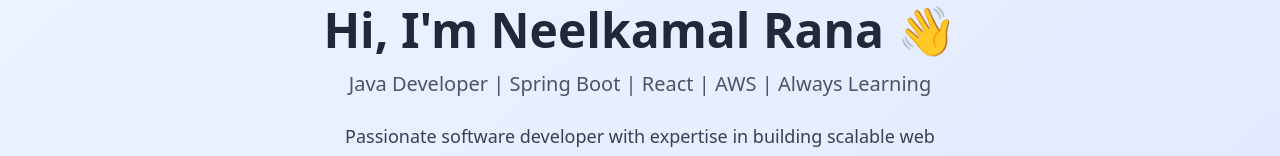
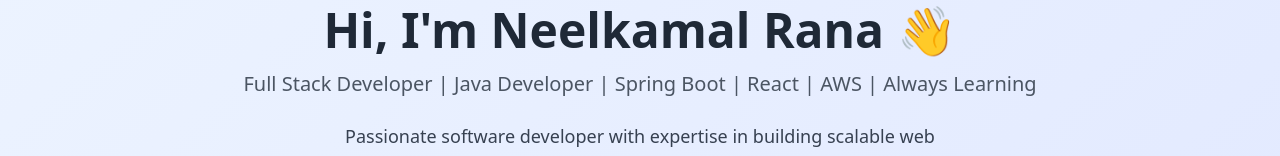
Before and after one commit to neelkamalrana/neelkamalrana.github.io, a React (Create React App) app: page / in a window 1280 px wide. Shown: the part 554-710 px from the top of the page. Built offline with nearby package versions, Linux system fonts and the light colour scheme.

Commit message:
Update personal info in portfolioData.js

```diff
--- a/src/data/portfolioData.js
+++ b/src/data/portfolioData.js
@@ -1,7 +1,7 @@
 // Portfolio Data - Update this file with your information
 export const personalInfo = {
   name: "Neelkamal Rana",
-  title: "Java Developer | Spring Boot | React | AWS | Always Learning",
+  title: "Full Stack Developer | Java Developer | Spring Boot | React | AWS | Always Learning",
   email: "nkrneelkamalrana@gmail.com",
   phone: "+1 (206) 665 4686",
   location: "New York",
```
